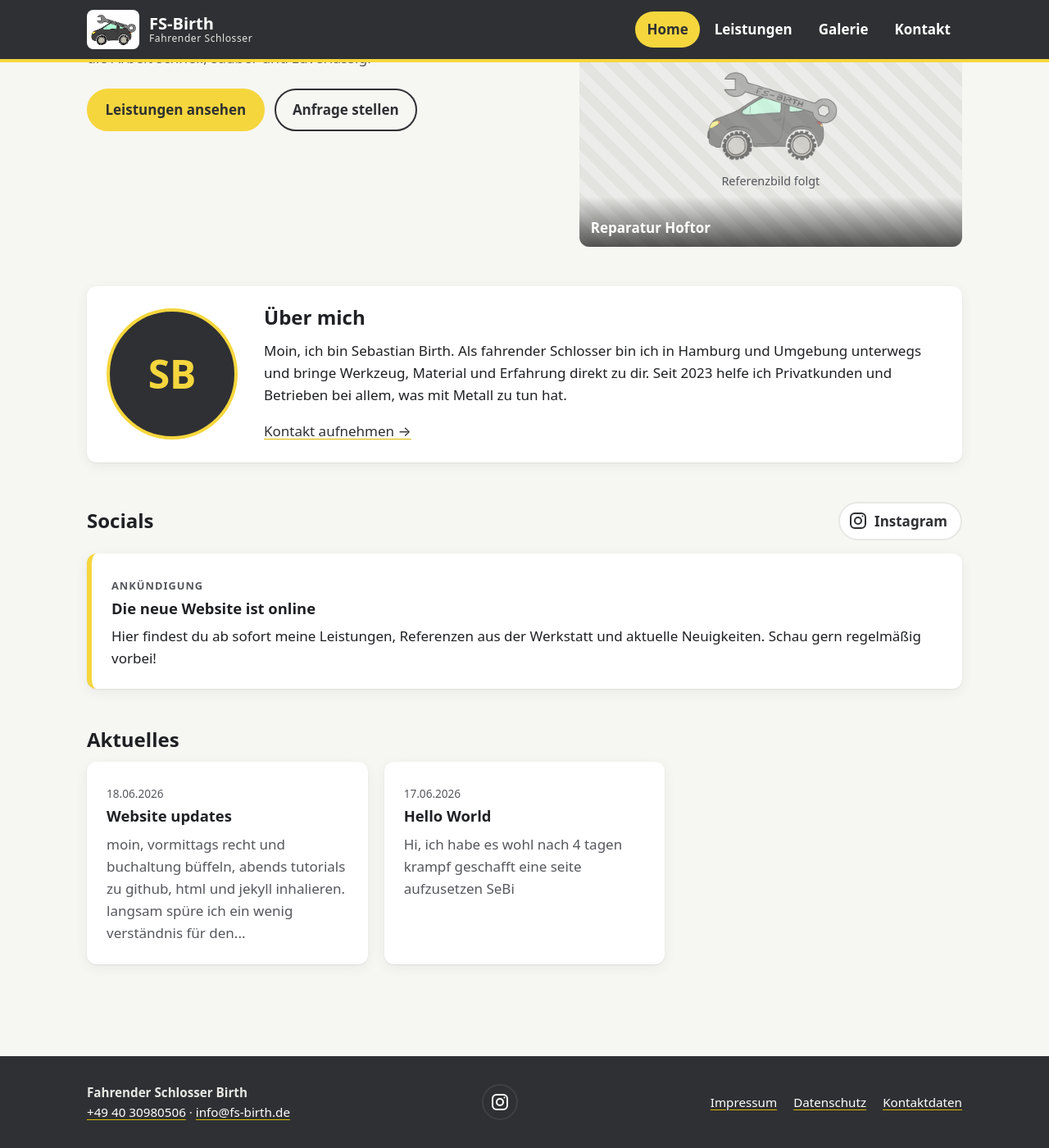
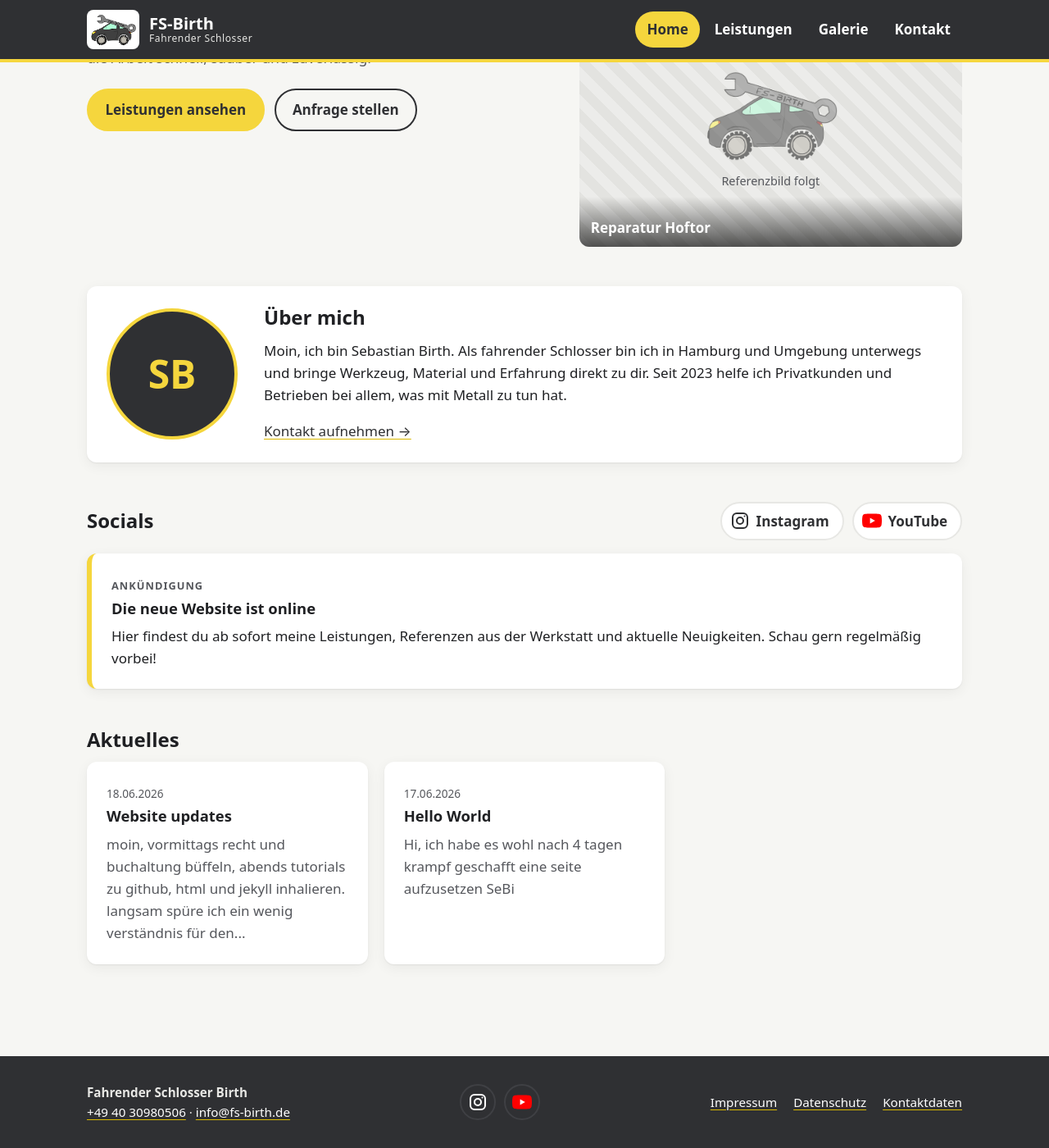
Before and after one commit to FS-Birth/fs-birth.de, a Jekyll site: the page built from index.html, in a window 1280 px wide and 1400 px high, scrolled down 415 px. Shown: the whole window at 82% size. Built offline with Jekyll 4.4.1, drawn with Linux system fonts in a browser that asks for light colours.

Commit message:
YouTube-Kanal mit Logo in Socials und Footer
Co-Authored-By: Claude Opus 5.5 <noreply@anthropic.com>

```diff
--- a/_config.yml
+++ b/_config.yml
@@ -60,7 +60,7 @@ plugins:
 # ---------------------------------------------------------------
 # Leer lassen ("") = Button/Icon wird nicht angezeigt.
 whatsapp_number: ""      # internationale Schreibweise ohne + und Leerzeichen, z. B. "4917612345678"
-youtube_url: ""          # z. B. "https://www.youtube.com/@fs-birth"
+youtube_url: "https://www.youtube.com/@FSBirth" # z. B. "https://www.youtube.com/@fs-birth"
 address: "Netzestraße 11, 22547 Hamburg"
 portrait: ""             # z. B. "/bilder/portrait.jpg" – leer = Platzhalter
 
--- a/_data/aktuell.yml
+++ b/_data/aktuell.yml
@@ -3,7 +3,7 @@
 # live: false -> Ankündigung wird angezeigt (leer lassen = Box ausblenden)
 live: false
 live_titel: "Jetzt live aus der Werkstatt"
-live_url: ""
+live_url: "https://www.youtube.com/@FSBirth"
 
 ankuendigung_titel: "Die neue Website ist online"
 ankuendigung_text: >-
--- a/_includes/socials.html
+++ b/_includes/socials.html
@@ -18,7 +18,7 @@
   {%- endif -%}
   {%- if site.youtube_url != "" and site.youtube_url -%}
   <a class="social social--yt" href="{{ site.youtube_url }}" target="_blank" rel="noopener" aria-label="YouTube">
-    <svg viewBox="0 0 24 24" aria-hidden="true"><rect x="2" y="5" width="20" height="14" rx="4"/><path d="M10 9l5 3-5 3z" class="fill"/></svg>
+    <svg viewBox="0 0 24 24" aria-hidden="true" class="logo-yt"><path d="M23.5 6.2a3 3 0 0 0-2.1-2.1C19.5 3.6 12 3.6 12 3.6s-7.5 0-9.4.5A3 3 0 0 0 .5 6.2 31 31 0 0 0 0 12a31 31 0 0 0 .5 5.8 3 3 0 0 0 2.1 2.1c1.9.5 9.4.5 9.4.5s7.5 0 9.4-.5a3 3 0 0 0 2.1-2.1A31 31 0 0 0 24 12a31 31 0 0 0-.5-5.8z" fill="#FF0000"/><path d="M9.6 15.6 15.8 12 9.6 8.4z" fill="#FFFFFF"/></svg>
     {%- if include.labels %}<span>YouTube</span>{% endif -%}
   </a>
   {%- endif -%}
--- a/assets/main.scss
+++ b/assets/main.scss
@@ -163,6 +163,7 @@ p { margin: 0 0 1em; }
 .socials--labels .social { padding: 8px 16px 8px 10px; background: var(--card); }
 .social svg { width: 24px; height: 24px; fill: none; stroke: currentColor; stroke-width: 2; stroke-linejoin: round; }
 .social svg .fill { fill: currentColor; stroke: none; }
+.social svg.logo-yt, .social svg.logo-yt path { stroke: none; }
 .social--ig:hover { border-color: #d62976; color: #d62976; }
 .social--wa:hover { border-color: #25d366; color: #128c7e; }
 .social--yt:hover { border-color: #ff0000; color: #ff0000; }
```
